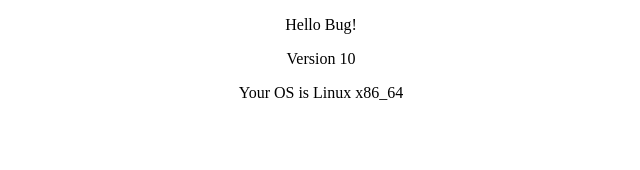
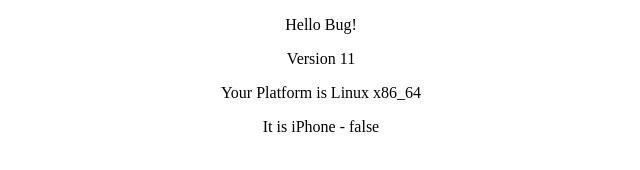
Before and after one commit to mnurtay/mnurtay.github.io, a plain HTML site: page index.html in a window 1280 px wide. Shown: the whole page, without its empty margins (319-959 px from the left). Drawn offline with Linux system fonts and the light colour scheme.

Commit message:
platform type

```diff
--- a/index.html
+++ b/index.html
@@ -15,8 +15,9 @@
 <body>
     <div>
         <p>Hello Bug!</p>
-        <p>Version 10</p>
-        <p>Your OS is <span id="os_type"></span></p>
+        <p>Version 11</p>
+        <p>Your Platform is <span id="os_type"></span></p>
+        <p>It is iPhone - <span id="isIPhone"></span></p>
     </div>
     <script>
         const queryString = window.location.search;
@@ -27,6 +28,8 @@
         console.log(busGuid);
         console.log(navigator.platform);
         document.getElementById("os_type").innerHTML = navigator.platform
+        console.log(navigator.platform == "iPhone");
+        document.getElementById("isIPhone").innerHTML = navigator.platform == "iPhone"
         // window.location.href = "avtobys://app.avtobys.kz/tracking?busGuid="+busGuid;
     </script>
 </body>
```
